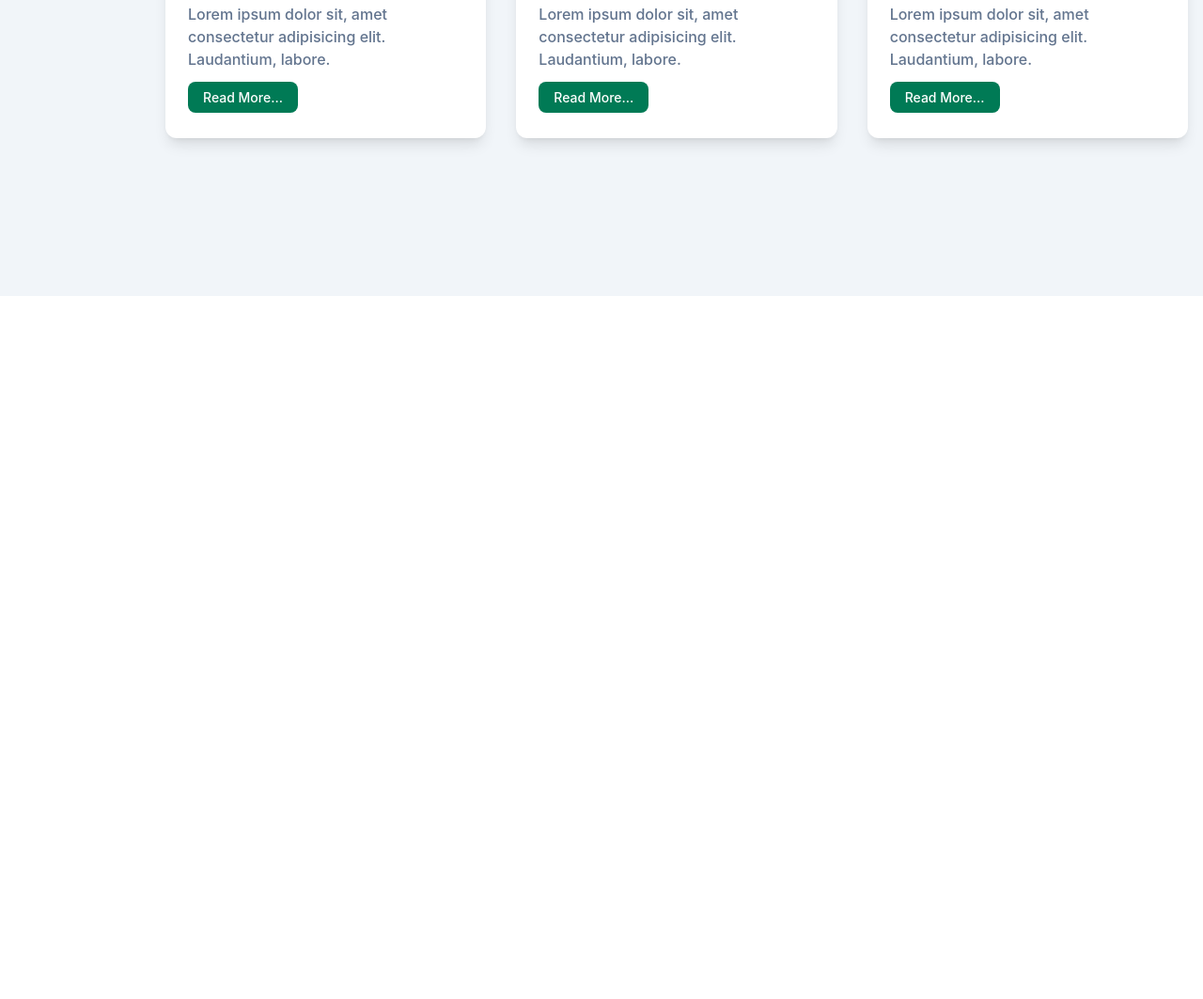
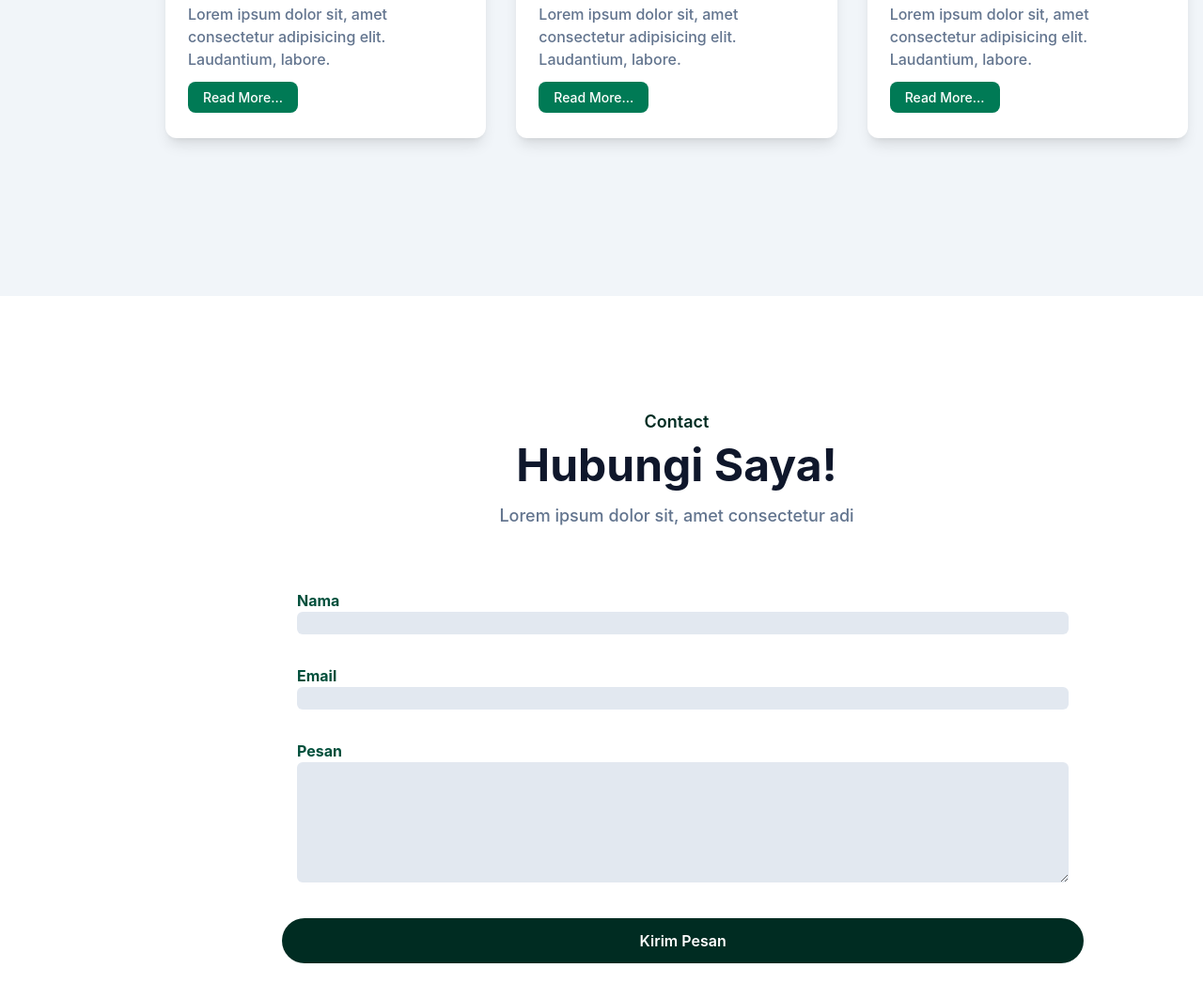
Before and after one commit to Affsyamf/portoyt, a website: page index.html in a window 1280 px wide. Shown: the part 4144-5207 px from the top of the page at 94% size. Before the commit the page ends 4459 px from the top, so only its background shows below. Drawn offline with Linux system fonts and the light colour scheme.

Commit message:
contact section

```diff
--- a/index.html
+++ b/index.html
@@ -139,7 +139,7 @@
       </div>
     </div>
   </div>
-</section>
+    </section>
 
 
      <!-- about section end  -->
@@ -307,6 +307,55 @@
        </section>
        <!-- blog section end -->
 
+       <!-- contact section start -->
+       <section id="contact" class="pt-30 pb-32">
+        <div class="container">
+            <div class="w-full px-4 xl:ml-20">
+            <div class="max-w-full mx-auto text-center mb-16">
+            <h4 class="font-semibold text-lg text-emerald-950 mb-2">Contact</h4>
+            <h2 class=" font-bold text-md text-slate-900 text-3xl mb-4 sm:text-4xl lg:text-5xl">Hubungi Saya!</h2>                <p class="font-medium text-md text-slate-500 md:text-lg">Lorem ipsum dolor sit, amet consectetur adi</p>
+        </div>
+    </div>
+
+    <form>
+        <div class="w-full lg:w-2/3 lg:mx-auto xl:ml-75">
+
+        <div class="w-full px-4 mb-8">
+            <label for="name" class="text-base text-emerald-900
+            font-bold">Nama</label>
+            <input type="text" name="name" id="name" class="w-full bg-slate-200
+            text-slate-900 rounded-md focus:outline-none focus:ring-1 focus:ring-emerald-950
+            focus:border-emerald-950">
+        </div>
+        <div class="w-full px-4 mb-8">
+            <label for="email" class="text-base text-emerald-900
+            font-bold">Email</label>
+            <input type="email" name="email" id="email" class="w-full bg-slate-200
+            text-slate-900 rounded-md focus:outline-none focus:ring-1 focus:ring-emerald-950
+            focus:border-emerald-950">
+        </div>
+        <div class="w-full px-4 mb-8">
+            <label for="pesan" class="text-base text-emerald-900
+            font-bold">Pesan</label>
+            <textarea type="pesan" name="pesan" id="pesan" class="w-full bg-slate-200
+            text-slate-900 rounded-md focus:outline-none focus:ring-1 focus:ring-emerald-950
+            focus:border-emerald-950 h-32"></textarea>
+        </div>
+        <div class="w-full">
+            <button class="text-base font-semibold text-white bg-emerald-950
+            py-3 px-8 rounded-full w-full hover:shadow-lg hover:opacity-90 transition duration-5000">
+            Kirim Pesan
+        </button>
+        </div>
+    </div>
+    </form>
+
+    </div>
+       </section>
+
+
+        <!-- contact section end -->
+
 <script src="./dist/js/script.js"></script>
 
 
```
Also changed, not shown: src/output.css.
